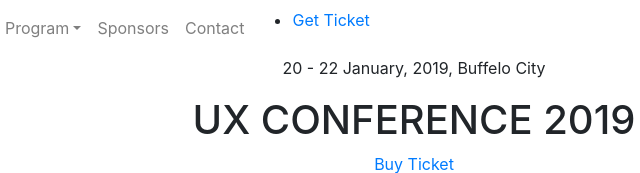
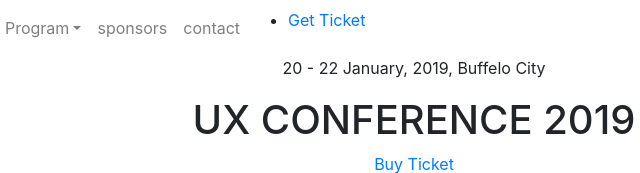
Before and after one commit to john852miller/aver-repo-website, a plain HTML site: page index.html in a window 1280 px wide. Shown: the top 173 px of the page, 226-866 px from the left. Drawn offline with nearby package versions, Linux system fonts and the light colour scheme; some packages are replaced by stand-ins of ours; files that its build step writes are made by us from their sources; a script that the page names is missing; some icons are missing; a web font is replaced by a local one.

Commit message:
Update index.html

```diff
--- a/index.html
+++ b/index.html
@@ -46,8 +46,8 @@
                   <li class="nav-item"><a class="nav-link" href="events.html">Events</a></li>
                 </ul>
 							</li>
-              <li class="nav-item"><a class="nav-link" href="sponsors.html">Sponsors</a></li>
-              <li class="nav-item"><a class="nav-link" href="contact.html">Contact</a></li>
+              <li class="nav-item"><a class="nav-link" href="sponsors.html">sponsors</a></li>
+              <li class="nav-item"><a class="nav-link" href="contact.html">contact</a></li>
               <!--
               <li class="nav-item submenu dropdown">
                 <a href="#" class="nav-link dropdown-toggle" data-toggle="dropdown" role="button" aria-haspopup="true"
```
